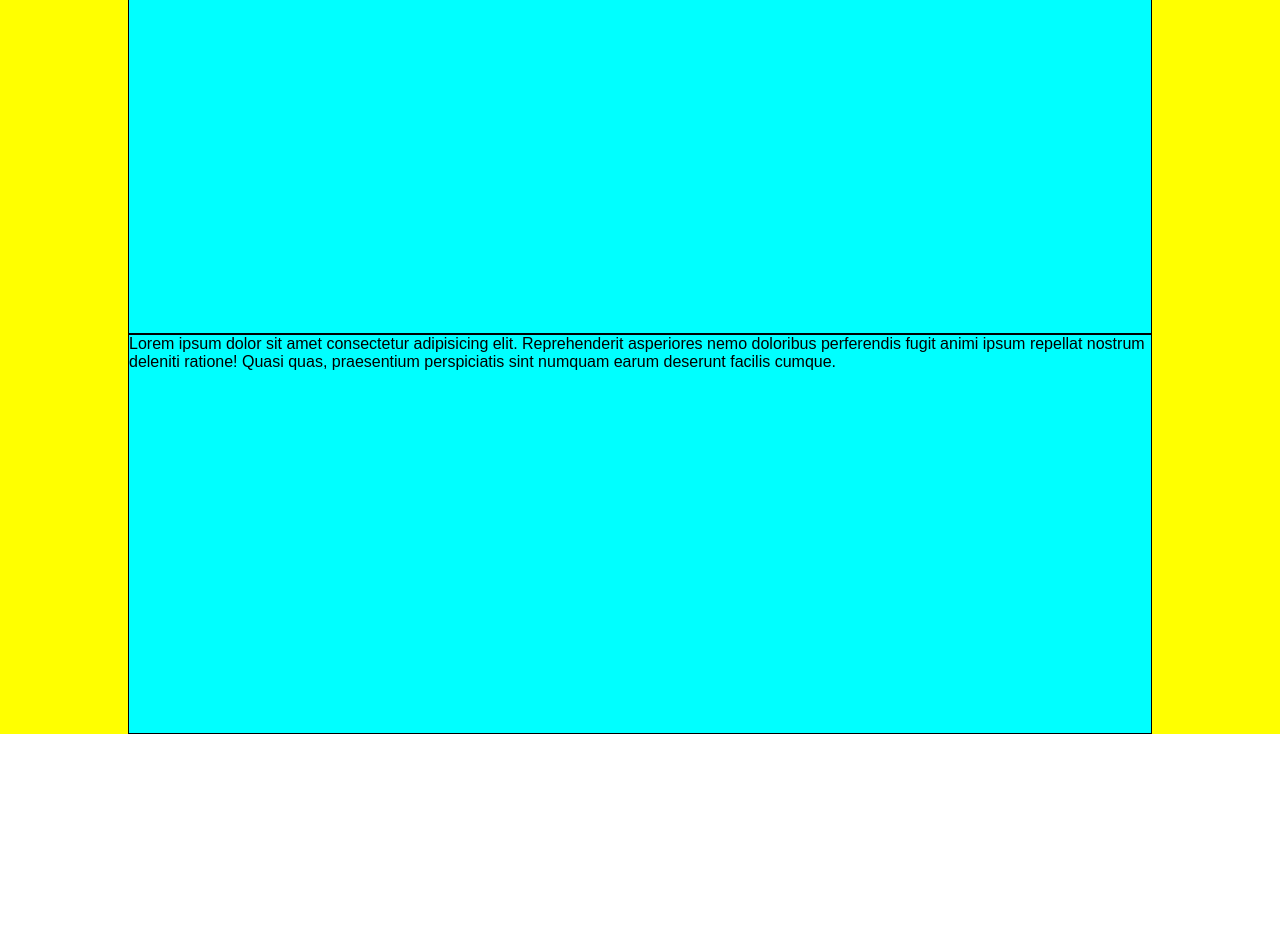
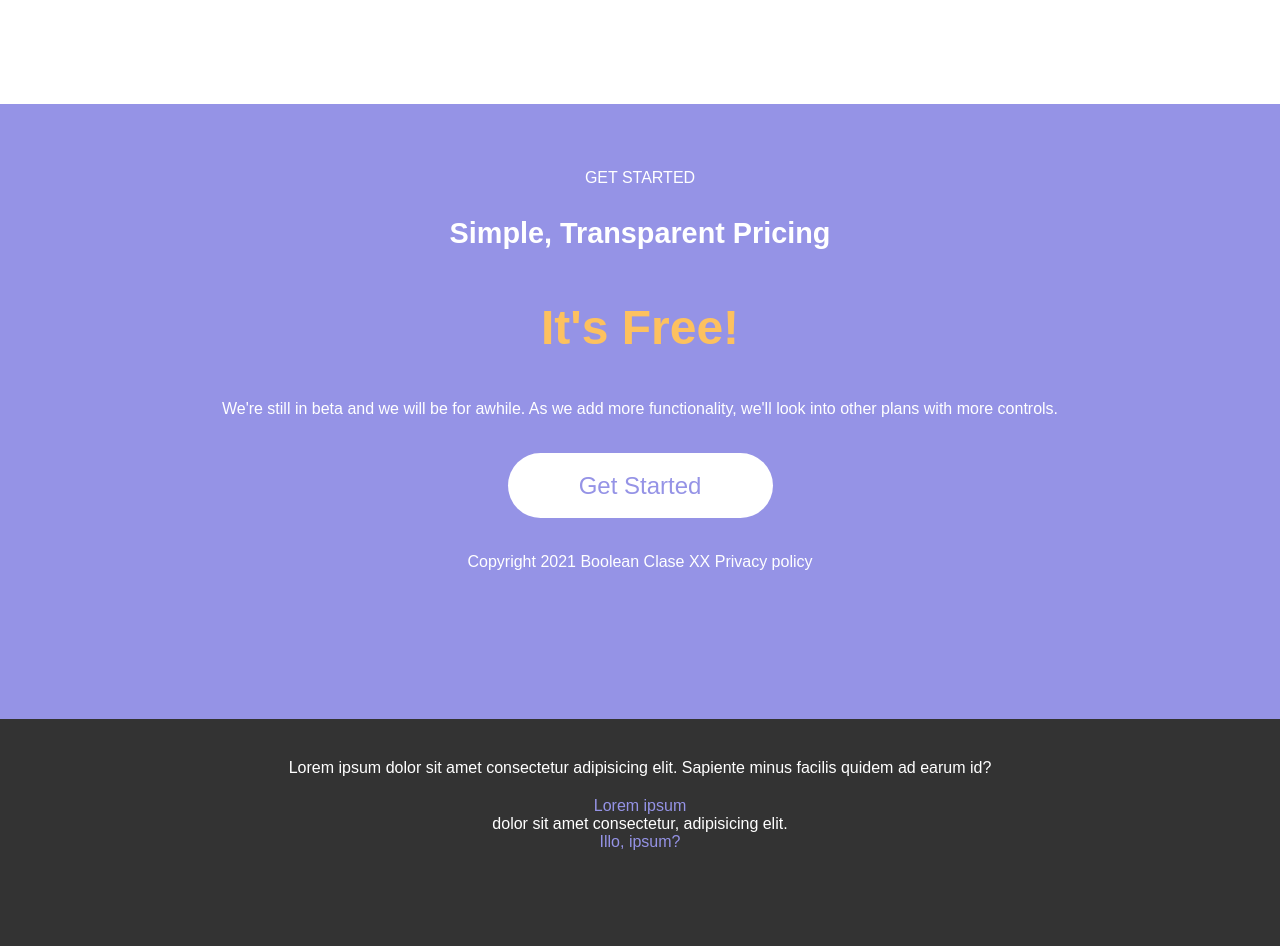
Before and after one commit to Alessandro-Moroni/htmlcss-responsive-layout, a plain HTML site: page index.html in a window 1280 px wide. Shown: the part 6021-6967 px from the top of the page. Before the commit the page ends 6755 px from the top, so only its background shows below. Drawn offline with Linux system fonts and the light colour scheme.

Commit message:
[end]footer

```diff
--- a/css/style.css
+++ b/css/style.css
@@ -248,7 +248,9 @@ main .container .col .col-60{
 }
 
 /* quinta section */
-
+.container-about{
+  margin: 90px 0 80px 0;
+}
 .about{
   margin: 0 auto;
   width: 90%;
@@ -287,17 +289,55 @@ main .container-about .col-30 .linkedin-button{
 /* footer */
 
 footer{
-  background-color: yellow;
+  background-color: rgb(149, 147, 230);
+  color: white;
 }
 
 .container-footer{
   margin: 0 auto;
   width: 90%;
-  height: 400px;
-  border: 1px solid black;
-  background-color: aqua;
+  align-items: center;
+  flex-direction: column;
+  text-align: center;
+}
+.footer-purple{
+  height: 615px;
+  padding: 65px 35px;
+}
+.footer-purple h4{
+  margin: 30px 0 50px 0;
+  font-size: 1.8rem;
+}
+.footer-purple h3{
+  margin-bottom: 45px;
+  font-size: 3rem;
+  color: rgb(253, 193, 95);
+}
+.footer-purple div{
+  margin: 35px 0;
+  background-color: white;
+  color: rgb(149, 147, 230);
+  height: 65px;
+  width: 265px;
+  border-radius: 40px;
+  text-align: center;
+  line-height: 65px;
+  font-size: 1.5rem;
 }
 
+.footer-down{
+  background-color: rgb(51, 51, 51);
+  height: 235px;
+}
+.footer-down .container-footer{
+  padding: 40px 30px;
+}
+.footer-down .container-footer span{
+  margin-bottom: 20px;
+}
+.footer-down .container-footer p{
+  color: rgb(149, 147, 230);
+}
 /* media query */
 
 @media screen and (min-width:768px) {
--- a/index.html
+++ b/index.html
@@ -222,12 +222,21 @@
   </main>
 
   <footer>
-    <div class="container-footer row">
-      <h3>It's Free</h3>
+    <div class="container-footer footer-purple row">
+      <span>GET STARTED</span>
+      <h4>Simple, Transparent Pricing</h4>
+      <h3>It's Free!</h3>
+      <p>We're still in beta and we will be for awhile. As we add more functionality, we'll look into other plans with more controls.</p>
+      <div>Get Started</div>
+      <p>Copyright 2021 Boolean Clase XX Privacy policy</p>
     </div>
 
-    <div class="container-footer row">
-      <p>Lorem ipsum dolor sit amet consectetur adipisicing elit. Reprehenderit asperiores nemo doloribus perferendis fugit animi ipsum repellat nostrum deleniti ratione! Quasi quas, praesentium perspiciatis sint numquam earum deserunt facilis cumque.</p>
+    <div class="footer-down">
+      <div class="container-footer row">
+      <span>Lorem ipsum dolor sit amet consectetur adipisicing elit. Sapiente minus facilis quidem ad earum id?</span>
+
+      <span><p>Lorem ipsum</p> dolor sit amet consectetur, adipisicing elit. <p>Illo, ipsum?</p></span>
+      </div>
     </div>
   </footer>
 
```
